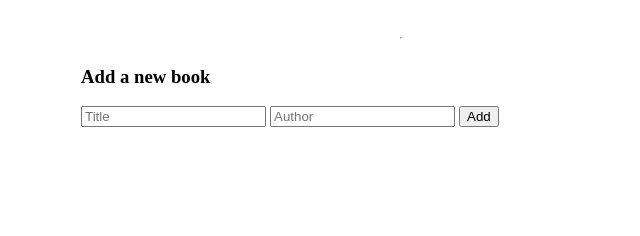
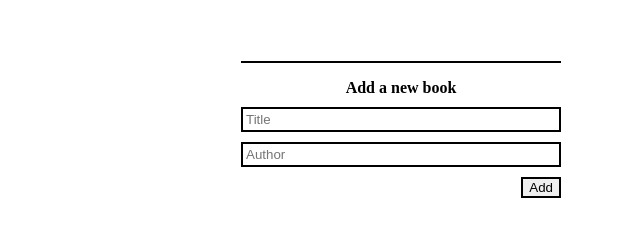
Before and after one commit to MohamedHNoor/Awesome-Books, a website: page index.html in a window 1280 px wide. Shown: the part 200-436 px from the top of the page, without its empty margins (239-879 px from the left). Drawn offline with Linux system fonts and the light colour scheme.

Commit message:
add styles to form

```diff
--- a/styles.css
+++ b/styles.css
@@ -40,3 +40,37 @@ main {
 .remove {
   border: 2px solid #000;
 }
+
+.form {
+  display: flex;
+  flex-direction: column;
+  align-items: flex-start;
+  justify-content: center;
+  gap: 10px;
+  margin: 0 auto;
+  width: 50%;
+}
+
+.form h3 {
+  margin: 0 auto;
+  font-size: 1rem;
+  font-weight: bold;
+}
+
+.form input {
+  border: 2px solid #000;
+  padding: 3px;
+  width: 100%;
+}
+
+.form button {
+  align-self: flex-end;
+  border: 2px solid #000;
+}
+
+hr {
+  width: 50%;
+  border: 1px solid #000;
+  margin-top: 2rem;
+  margin-bottom: 1rem;
+}
```
